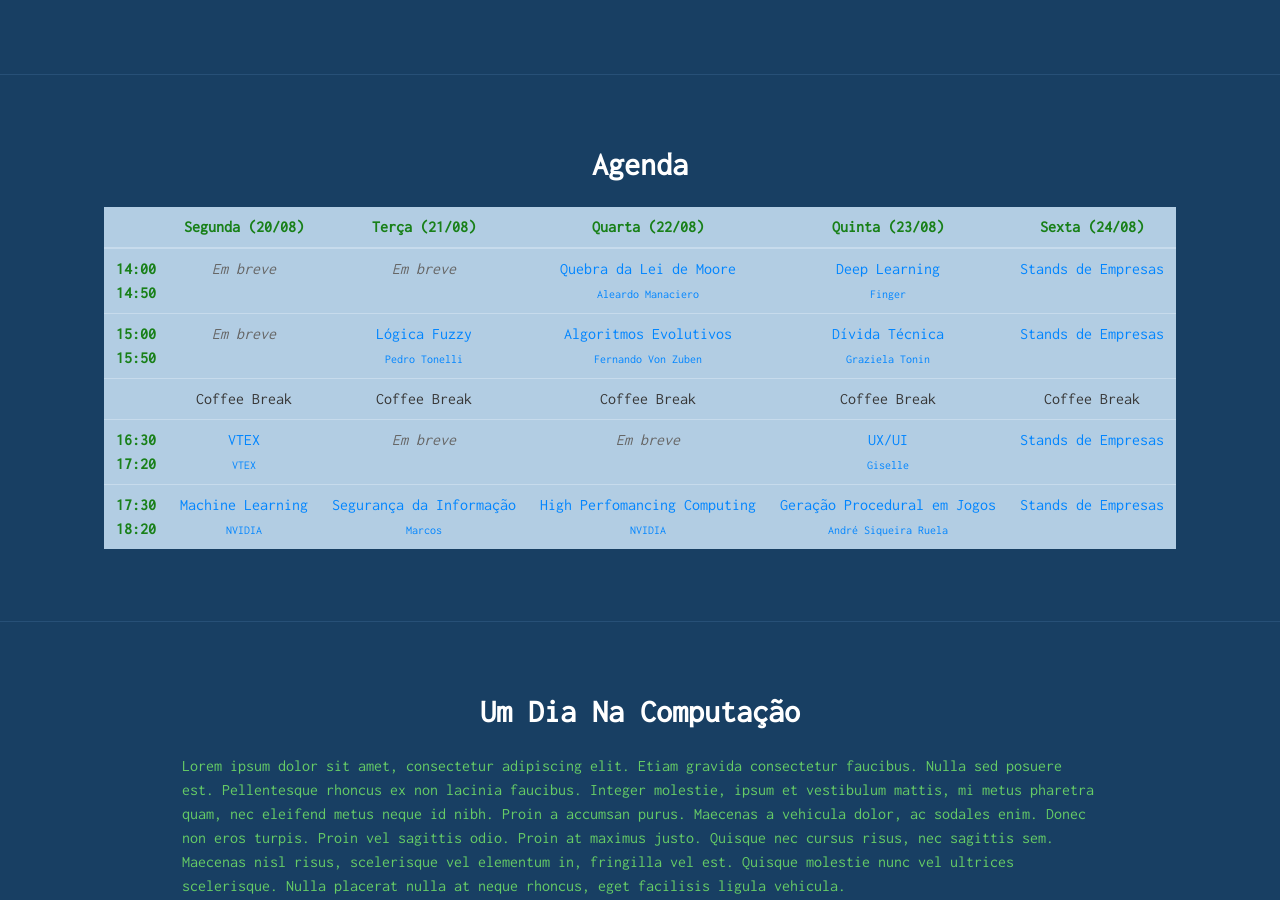
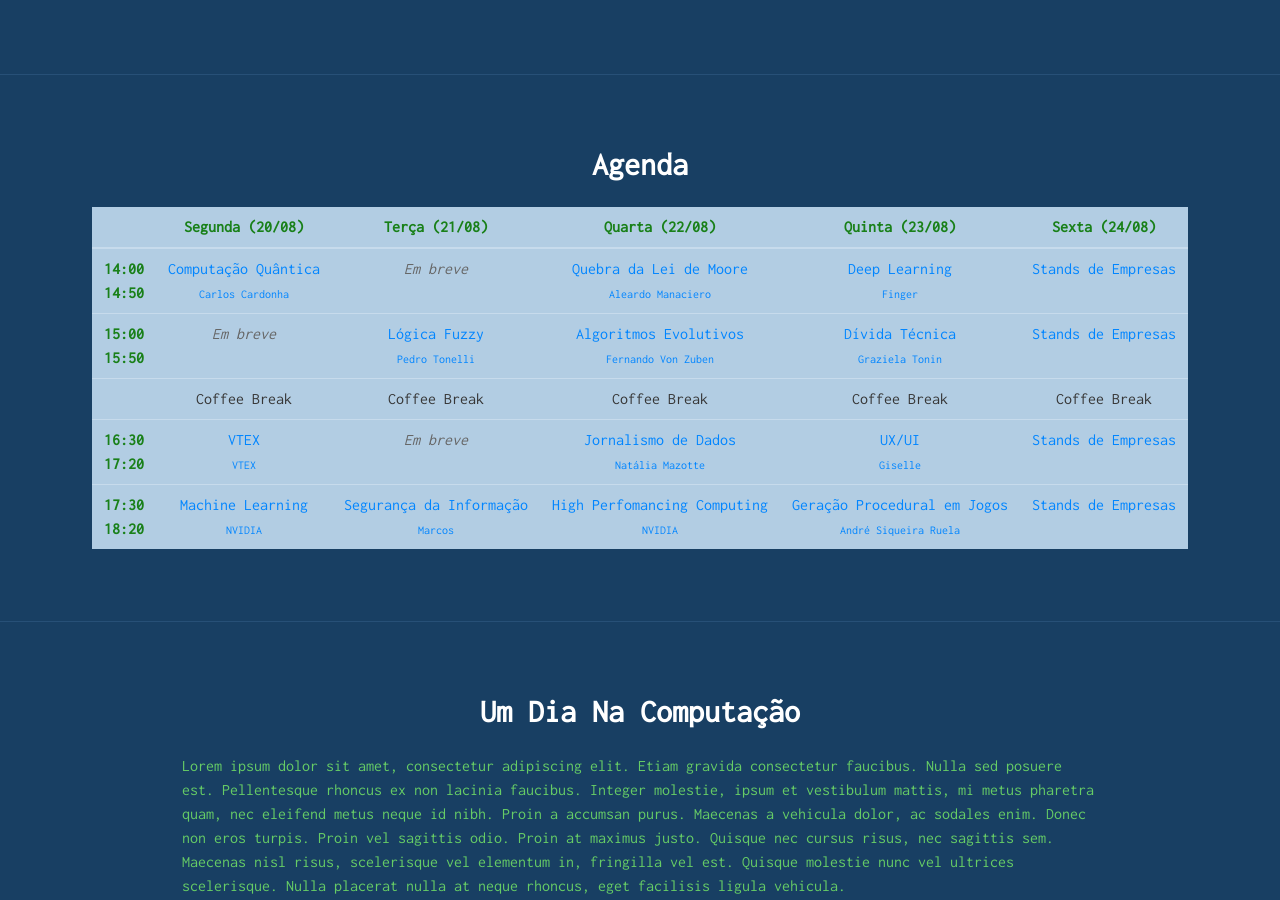
Before and after one commit to SemanaDaComputacao/site, a Jekyll site: the page built from index.html, in a window 1280 px wide and 900 px high, scrolled down 1461 px. Built offline with Jekyll 4.4.1, drawn with Linux system fonts in a browser that asks for light colours; nearby versions of some CDN libraries.

Commit message:
Adiciona palestras
- Jornalismo de Dados
- Computação Quântica

```diff
--- a/_data/programacao.yml
+++ b/_data/programacao.yml
@@ -1,5 +1,6 @@
 segunda:
-    - false
+    - nome: Computação Quântica
+      palestrante: Carlos Cardonha
     - false
     - Coffee Break
     - nome: VTEX
@@ -22,7 +23,8 @@ quarta:
     - nome: Algoritmos Evolutivos
       palestrante: Fernando Von Zuben
     - Coffee Break
-    - false
+    - nome: Jornalismo de Dados
+      palestrante: Natália Mazotte
     - nome: High Perfomancing Computing
       palestrante: NVIDIA
 
```
